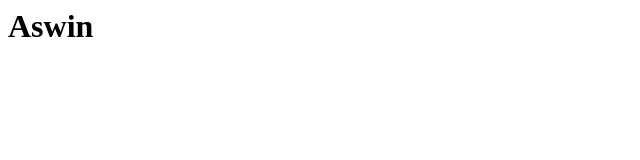
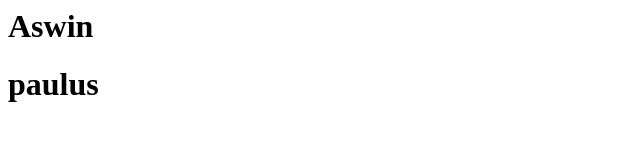
Before and after one commit to aswin191/uaspwl, a plain HTML site: page index.html in a window 1280 px wide. Shown: the whole page, without its empty margins (0-640 px from the left). Drawn offline with Linux system fonts and the light colour scheme.

Commit message:
Update index.html

```diff
--- a/index.html
+++ b/index.html
@@ -1 +1,2 @@
 <h1>Aswin</h1>
+<h1>paulus</h1>
```
